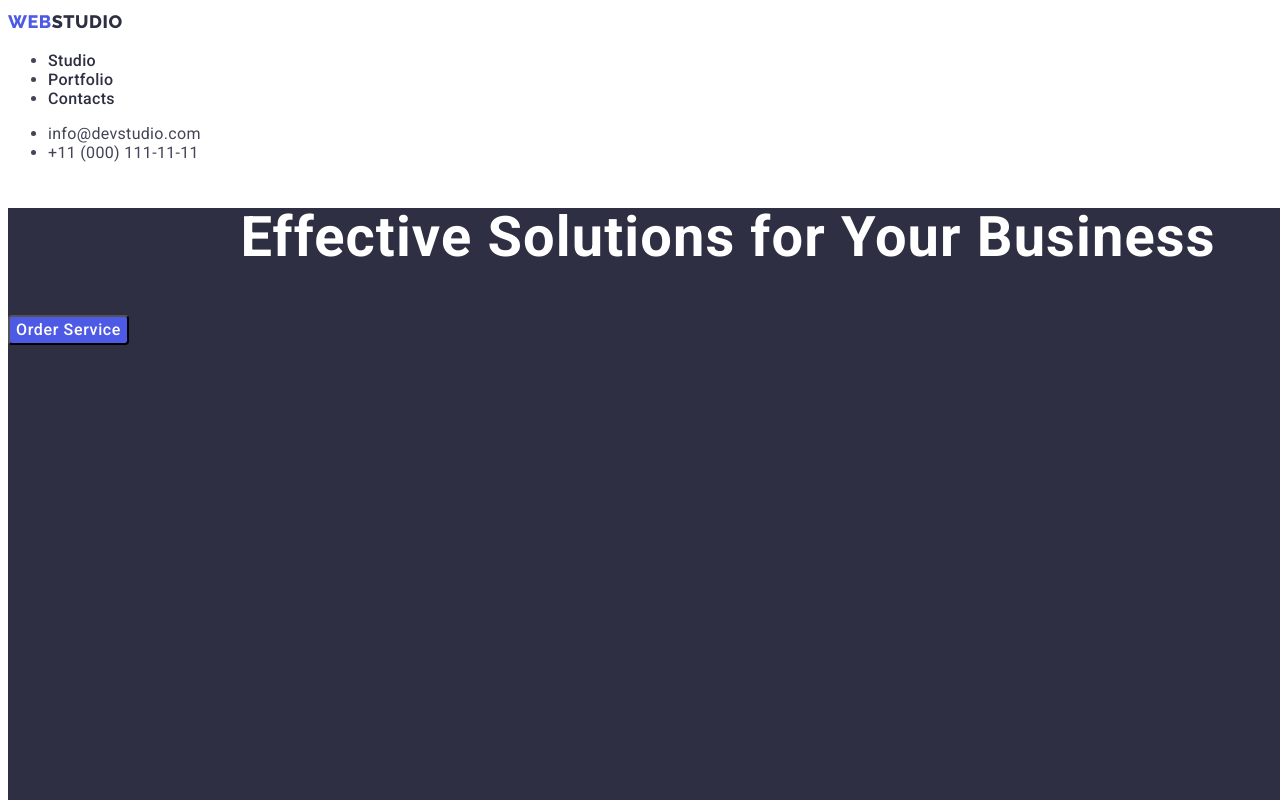
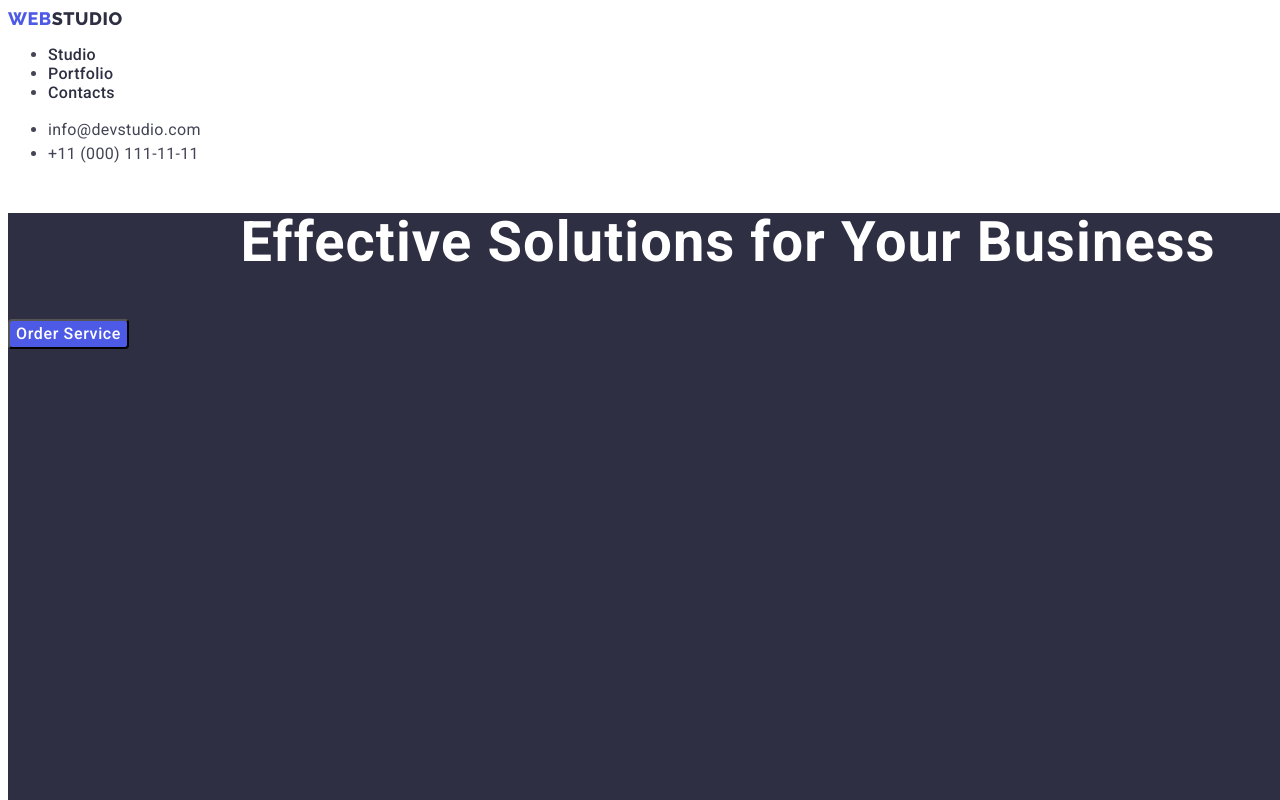
Before and after one commit to loczek39/goit-markup-hw-02, a plain HTML site: page index.html in a window 1280 px wide. Shown: the top 800 px of the page. Drawn offline with Linux system fonts and the light colour scheme.

Commit message:
Add files via upload

```diff
--- a/css/styles.css
+++ b/css/styles.css
@@ -38,7 +38,8 @@
 {
     list-style: none;
     text-decoration: none;
-    line-height: 1.5;
+    line-height: 1.17;
+
 }
 .link:hover
 {
@@ -137,6 +138,7 @@ background: var(--NAVY-BLUE-modal);
     font-style: normal;
     font-weight: 400;
     font-size: 16px;
+    line-height: 1.5;
 }
 .address:hover{
     color: var(--OCEAN);
```
